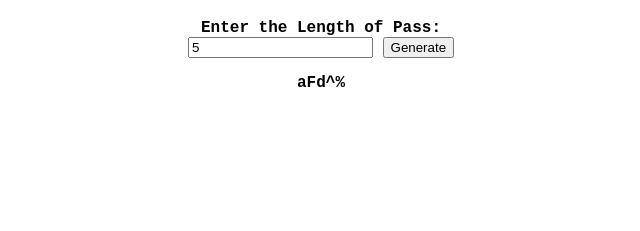
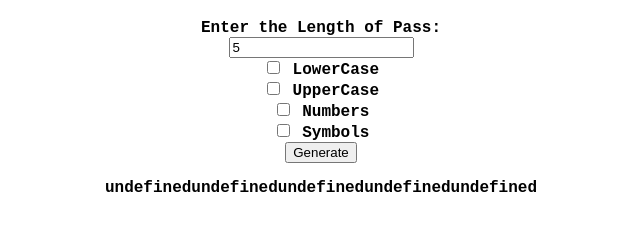
Before and after one commit to Eazynesta/passwordGen-js, a plain HTML site: page index.html in a window 1280 px wide. Both pictures are taken after typing "5" into the empty fields and a click on the button "Generate". Shown: the part 61-292 px from the top of the page, without its empty margins (319-959 px from the left). Drawn offline with Linux system fonts and the light colour scheme.

Commit message:
Added Functionality on choice of password parameter

```diff
--- a/index.html
+++ b/index.html
@@ -10,7 +10,19 @@
     <div id="container">
       <h1>Random Password Generator</h1>
       <label for="textBox">Enter the Length of Pass:</label><br>
-      <input id="textBox" type="number" min="1">
+      <input id="textBox" type="number" min="1"><br>
+      <input type="checkbox" name="name1" id="lowerCase">
+      <label for="lowerCase">LowerCase</label><br>
+
+      <input type="checkbox" name="name2" id="upperCase">
+      <label for="UpperCase">UpperCase</label><br>
+
+      <input type="checkbox" name="name3" id="numbers">
+      <label for="numbers">Numbers</label><br>
+
+      <input type="checkbox" name="name4" id="symbols">
+      <label for="symbols">Symbols</label><br>
+
       <button id="generate">Generate</button>
       <p id="thePass"></p>
     </div>
--- a/script.js
+++ b/script.js
@@ -1,10 +1,11 @@
 const genButton = document.getElementById("generate");
 const thePass = document.getElementById("thePass");
-let passLength;
-const includeNumber = true;
-const includeLower = true;
-const includeUpper = true;
-const includeSymbol = true;
+
+const lowerCaseCheckbox = document.getElementById("lowerCase");
+const upperCaseCheckbox = document.getElementById("upperCase");
+const numbersCheckbox = document.getElementById("numbers");
+const symbolsCheckbox = document.getElementById("symbols");
+
 function generate(passLength,includeLower,includeNumber,includeSymbol,includeUpper){
     const lower = "abcdefghijklmnopqrstuvwxyz";
     const upper = "ABCDEFGHIJKLMNOPQRSTUVWXYZ";
@@ -28,9 +29,17 @@ function generate(passLength,includeLower,includeNumber,includeSymbol,includeUpp
 };
 
 
-genButton.onclick = function(){
-    passLength = document.getElementById("textBox").value;
-    let password = generate(passLength,includeLower,includeNumber,includeSymbol,includeUpper);
-    thePass.textContent = `${password}`;
-    console.log(`Generated Pass:: ${password}`);
+genButton.onclick = function() {
+    const passLength = document.getElementById("textBox").value;
+
+    // Check the state of each checkbox
+    const includeLower = lowerCaseCheckbox.checked;
+    const includeUpper = upperCaseCheckbox.checked;
+    const includeNumber = numbersCheckbox.checked;
+    const includeSymbol = symbolsCheckbox.checked;
+
+    // Generate password based on the selected options
+    let password = generate(passLength, includeLower, includeNumber, includeSymbol, includeUpper);
+    thePass.textContent = password;
+    console.log(`Generated Pass: ${password}`);
 };
```
